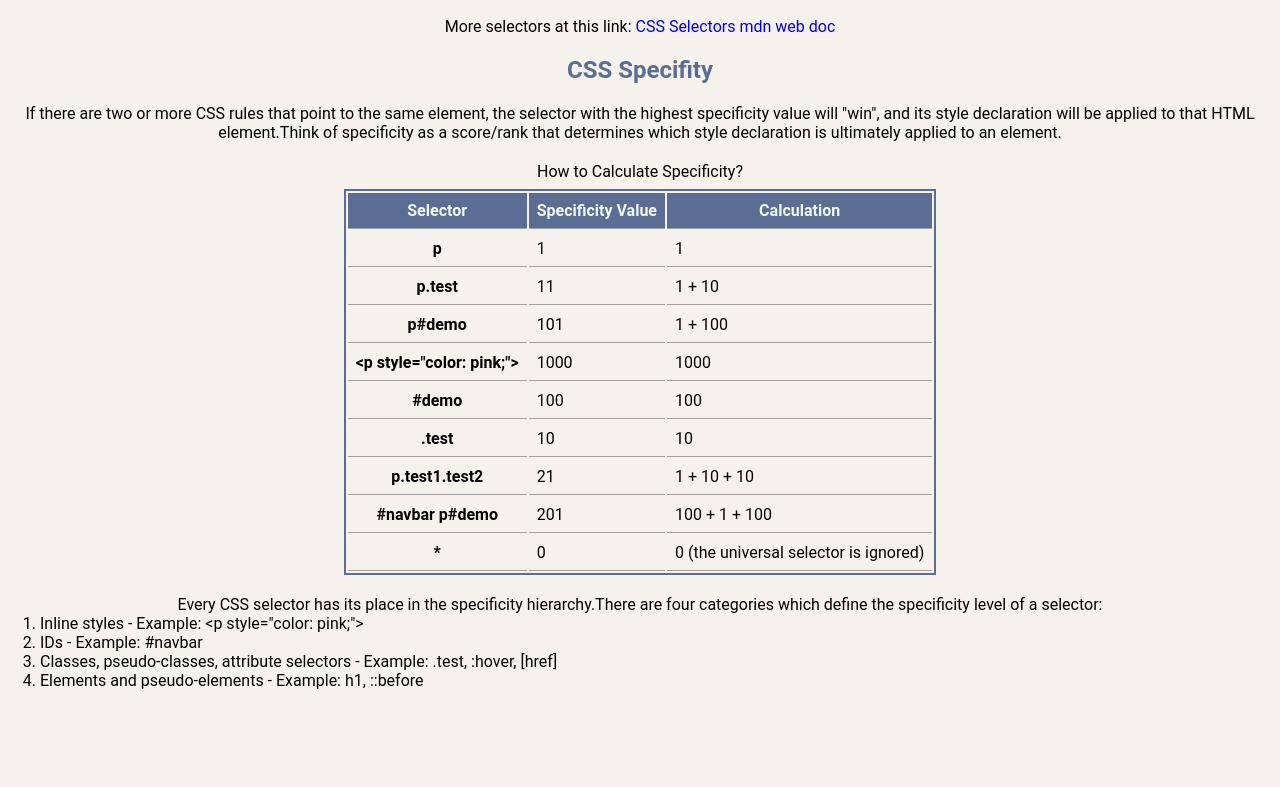
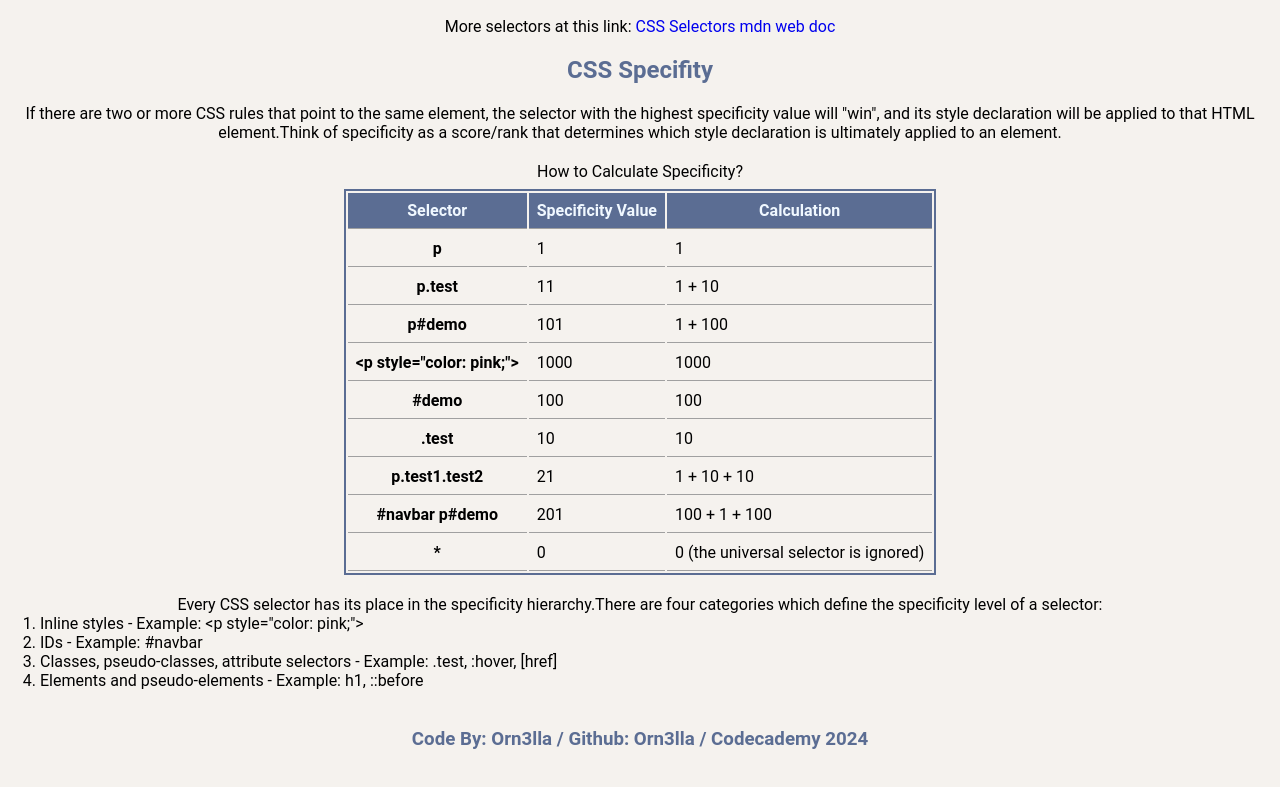
Before and after one commit to Orn3lla/Build-your-own-cheatsheet, a plain HTML site: page index.html in a window 1280 px wide. Shown: the part 622-1409 px from the top of the page. Before the commit the page ends 1362 px from the top, so only its background shows below. Drawn offline with Linux system fonts and the light colour scheme; files that its build step writes are made by us from their sources; files whose address does not match are found by name.

Commit message:
second commit

```diff
--- a/index.html
+++ b/index.html
@@ -160,4 +160,7 @@
       </p>
     </section>
   </body>
+  <footer>
+    <h3>Code By: Orn3lla / Github: Orn3lla / Codecademy 2024</h3>
+  </footer>
 </html>
--- a/resources/CSS/index.css
+++ b/resources/CSS/index.css
@@ -12,6 +12,12 @@ h2 {
   font-size: 500;
   text-align: center;
   color: #5b6d93;
+}
+h3{
+  font-size: 300;
+  text-align: center;
+  color: #5b6d93;
+  padding-top:20px;
 }
 p {
   font-size: 400;
```
